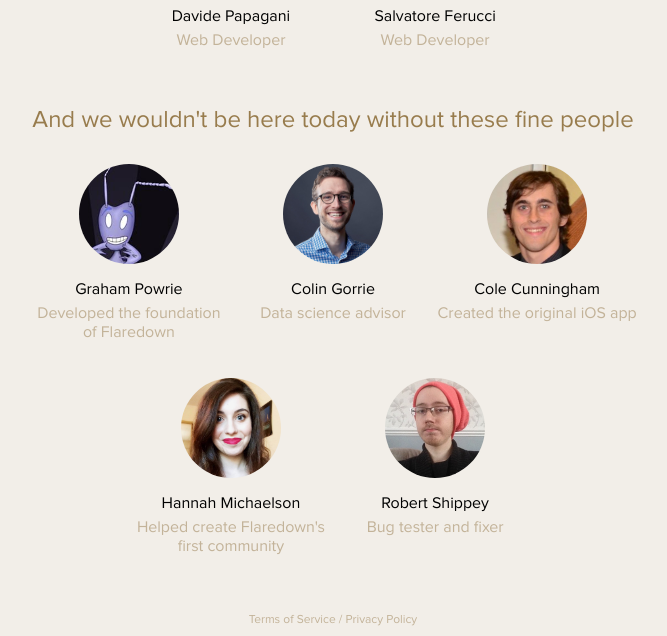
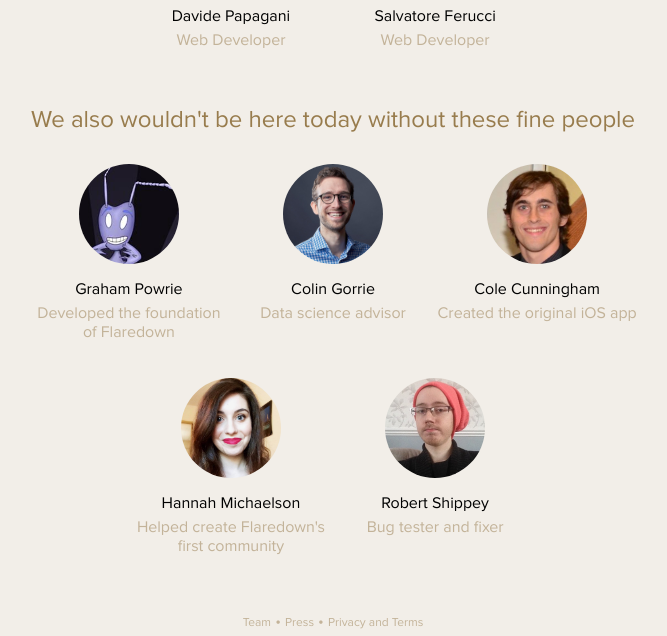
Before and after one commit to jasperfurniss/flaredown, a Jekyll site: the page built from team.html, in a window 1280 px wide. Shown: the part 655-1291 px from the top of the page, without its empty margins (307-974 px from the left). Built offline with Jekyll 4.4.1, drawn with Linux system fonts in a browser that asks for light colours; nearby versions of some CDN libraries; library files that are not in the unit come from our copies.

Commit message:
Updated footer

```diff
--- /dev/null
+++ b/_includes/footer.html
@@ -0,0 +1,9 @@
+<footer>
+  <div class="wrapper">
+    <a href="team.html">Team</a>
+    &bull;
+    <a href="press.html">Press</a>
+    &bull;
+    <a href="terms.html">Privacy and Terms</a>
+  </div>
+</footer>
--- a/_layouts/default.html
+++ b/_layouts/default.html
@@ -33,11 +33,8 @@
 
       {{ content }}
 
-		<footer>
-			<div class="wrapper data-wrapper">
-				<a href="terms.html">Terms of Service / Privacy Policy</a>
-			</div>
-		</footer>
+		{% include footer.html %}
+
 		<script>
       (function(i,s,o,g,r,a,m){i['GoogleAnalyticsObject']=r;i[r]=i[r]||function(){
       (i[r].q=i[r].q||[]).push(arguments)},i[r].l=1*new Date();a=s.createElement(o),
--- a/team.html
+++ b/team.html
@@ -52,7 +52,7 @@
 	<p class="role">Web Developer</p>
 </div>
 
-<h2>And we wouldn't be here today without these fine people</h2>
+<h2>We also wouldn't be here today without these fine people</h2>
 
 <div class="team-member">
 	<img src="img/profile-graham.jpg" alt="">
```
Also changed, not shown: _layouts/landing.html (+2 -12 lines).
